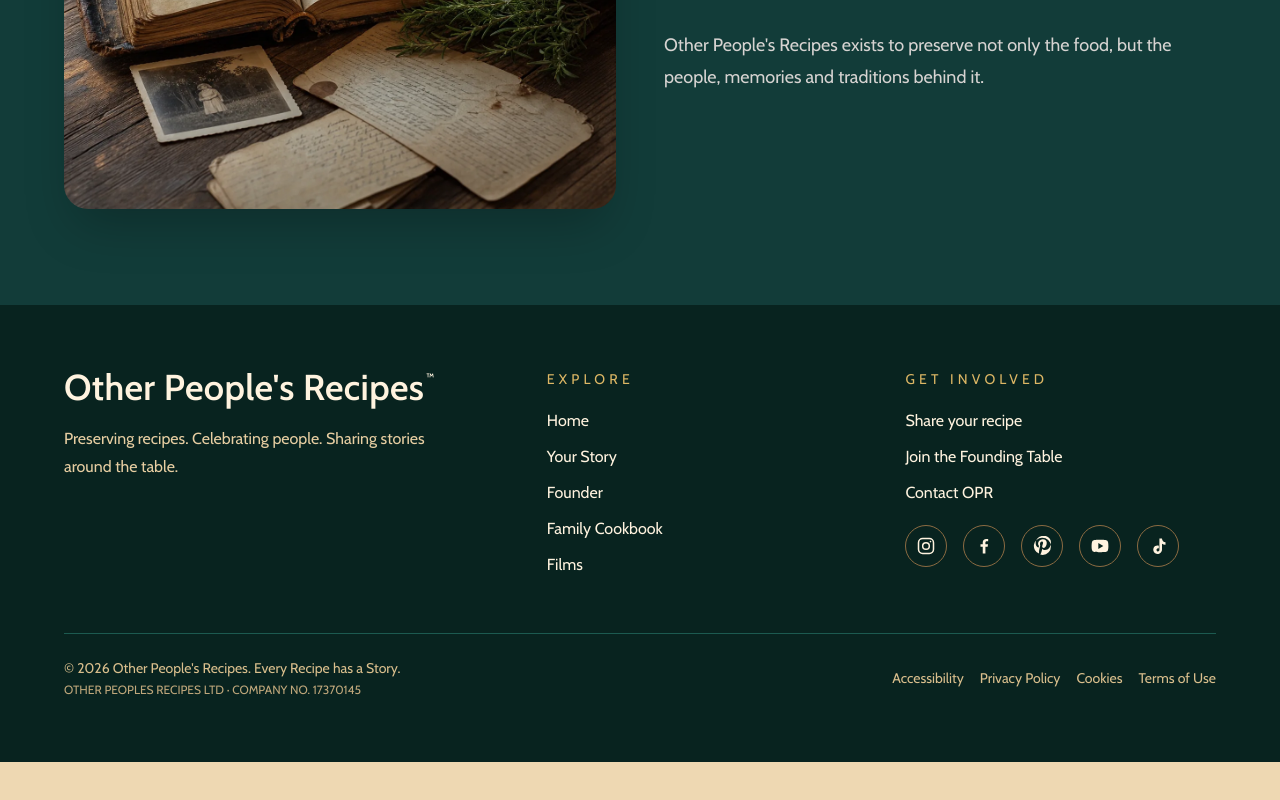
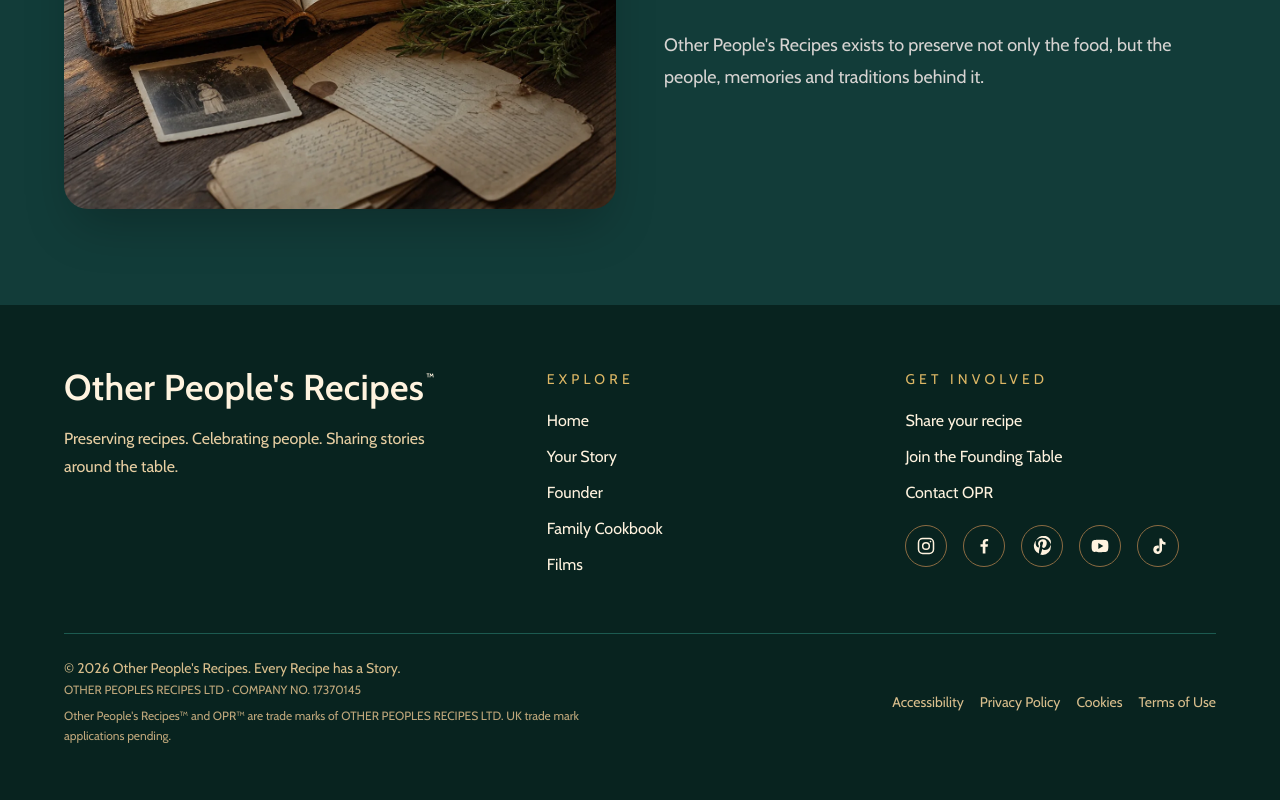
Before and after one commit to OPRUK/opr-platform, a Next.js app: page / in a window 1280 px wide. Shown: the part 4140-4940 px from the top of the page. Before the commit the page ends 4902 px from the top, so only its background shows below. Built offline with nearby package versions, Linux system fonts and the light colour scheme; no server answers; the database is empty.

Commit message:
Add pending trade mark notice

```diff
--- a/app/components/Footer.tsx
+++ b/app/components/Footer.tsx
@@ -102,6 +102,10 @@ export default function Footer() {
         <div>
           <p>© {new Date().getFullYear()} Other People&apos;s Recipes. Every Recipe has a Story.</p>
           <p className="mt-1 text-xs uppercase text-[#BFA77B]">Other Peoples Recipes Ltd · Company no. 17370145</p>
+          <p className="mt-2 max-w-xl text-xs leading-5 text-[#BFA77B]">
+            Other People&apos;s Recipes™ and OPR™ are trade marks of OTHER PEOPLES
+            RECIPES LTD. UK trade mark applications pending.
+          </p>
         </div>
         <p className="flex flex-wrap gap-4">
           <Link href="/accessibility" className="transition hover:text-[#DDB765]">Accessibility</Link>
```
